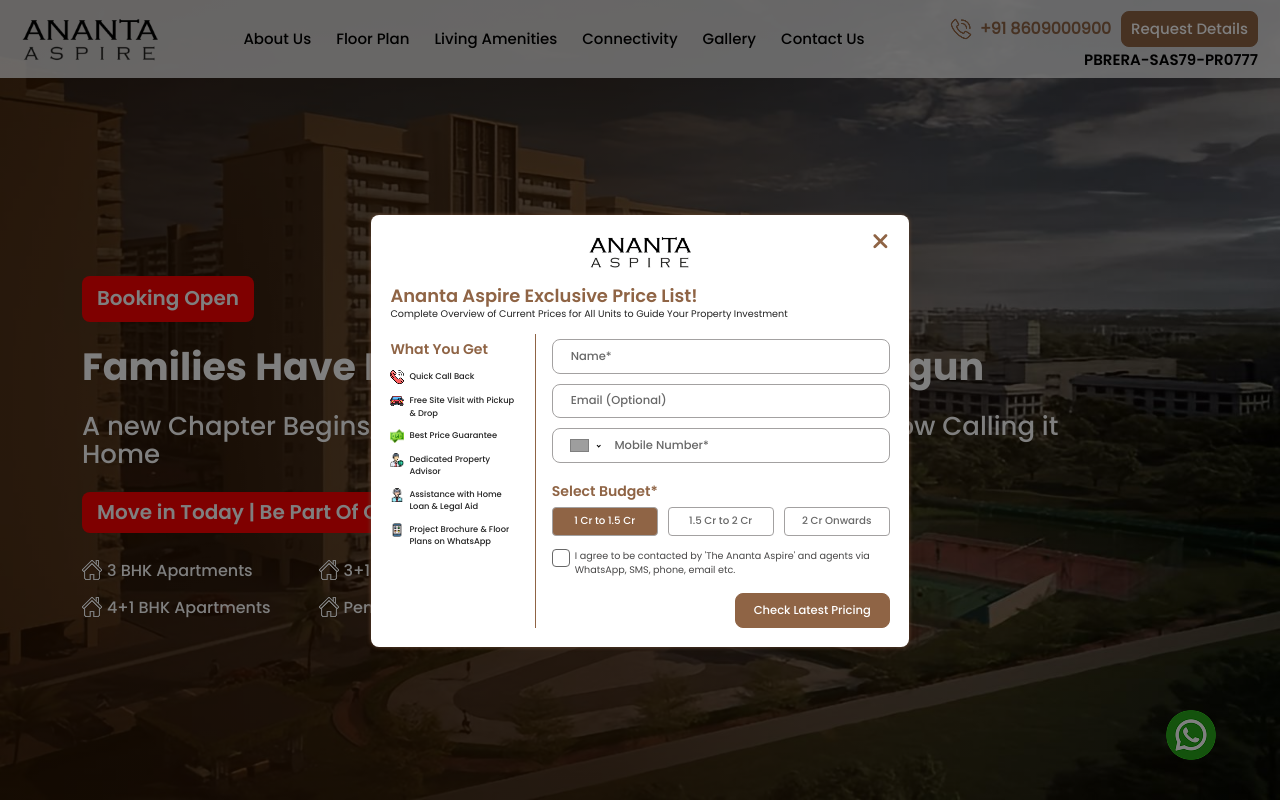
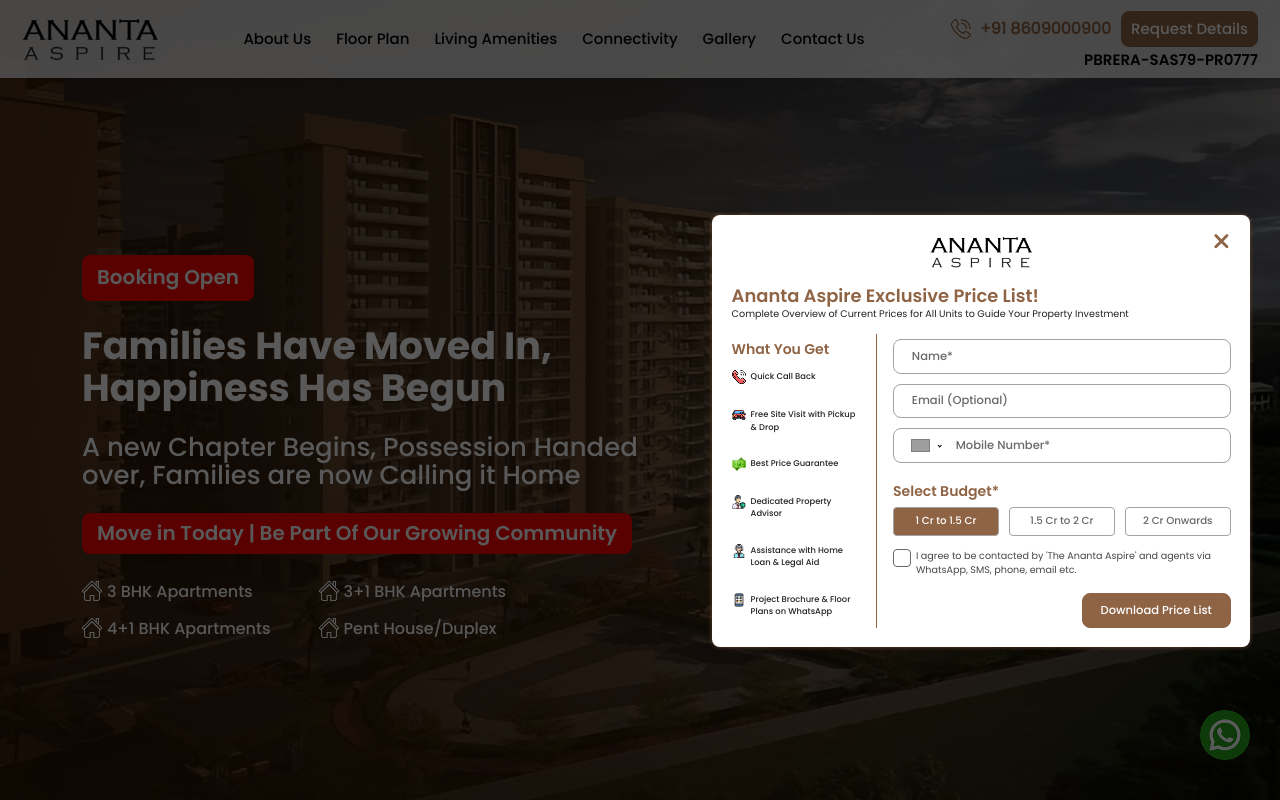
Before and after one commit to soniiosandweb/ananta-mix, a React (Create React App) app: page / in a window 1280 px wide. Shown: the top 800 px of the page. Built offline with nearby package versions, Linux system fonts and the light colour scheme; grey boxes are pictures that could not be loaded; a web font is replaced by a local one.

Commit message:
form changes

```diff
--- a/src/components/Home/banner/Banner.css
+++ b/src/components/Home/banner/Banner.css
@@ -72,7 +72,7 @@
     text-align: center;
 }
 .banner_slider_text_block {
-    max-width: 90%;
+    max-width: 50%;
     flex: 1;
 }
 .banner_slider_text_bg {
@@ -129,16 +129,16 @@
 }
 @media (min-width: 1500px) {
     .banner_slider_heading {
-        font-size: 45px;
+        font-size: 44px;
         line-height: 50px;
     }
     .banner_slider_subtext {
-        font-size: 30px;
-        line-height: 34px;
+        font-size: 28px;
+        line-height: 32px;
     }
     .banner_slider_red_text {
-        font-size: 25px;
-        line-height: 28px;
+        font-size: 23px;
+        line-height: 27px;
     }
     .banner_slider_lists_item  {
         font-size: 18px;
@@ -147,7 +147,7 @@
         max-width: 500px;
     }
     .banner_slider_text_block {
-        max-width: 80%;
+        max-width: 52%;
     }
 }
 @media (max-width: 1499px) {
@@ -155,7 +155,12 @@
         width: 90%;
     }
 }
-@media (max-width: 991px) {
+@media (max-width: 1320px) {
+    .banner_slider_text_block {
+        max-width: 55%;
+    }
+}
+@media (max-width: 1199px) {
     .banner_slider_heading {
         font-size: 30px;
         line-height: 34px;
@@ -172,6 +177,17 @@
         font-size: 16px;
         line-height: 27px;
         padding: 6px 10px;
+    }
+    .banner_slider_text_block {
+        max-width: 50%;
+    }
+}
+@media (max-width: 991px) {
+    .banner_slider_text_block {
+        max-width: 70%;
+    }
+    .banner_slider_item .banner_sliders_flex {
+        width: 90%;
     }
     .banner_slider_item .banner_small_image {
         flex: 0 0 350px;
--- a/src/components/Layout/PriceDetailsForm/PriceDetailsForm.jsx
+++ b/src/components/Layout/PriceDetailsForm/PriceDetailsForm.jsx
@@ -41,7 +41,7 @@
                 <p className="price_list_heading">Ananta Aspire Exclusive Price List!</p>
                 <p className="price_list_subtext">Complete Overview of Current Prices for All Units to Guide Your Property Investment</p>
                 <div className="price_list_form_col">
-                    <EnquireForm  formId={"price"} title="Ananta Aspire Price List" button="Check Latest Pricing" />
+                    <EnquireForm  formId={"price"} title="Ananta Aspire Price List" button="Download Price List" />
                 </div>
             </div>
         </Dialog>
--- a/src/components/Layout/header/Header.css
+++ b/src/components/Layout/header/Header.css
@@ -715,7 +715,7 @@
 } */
 /* Header fixed btns */
 .fixed_btns_header {
-    right: 5%;
+    right: 67px;
     left: auto;
     position: fixed;
     bottom: 5%;
@@ -727,6 +727,11 @@
     height: 50px;
     object-fit: contain;
     cursor: pointer;
+}
+@media (max-width: 1320px) {
+    .fixed_btns_header {
+        right: 30px;
+    }
 }
 @media (max-width: 991px) {
     .fixed_btns_header .header_btns_float {
@@ -753,6 +758,9 @@
 }
 
 /* popup */
+.MuiBackdrop-root.MuiModal-backdrop {
+    background-color: rgba(0, 0, 0, 0.65);
+}
 .success-wrapper .success_msg {
     color: var(--color-gray);
         margin-bottom: 1rem;
@@ -762,6 +770,7 @@
 }
 .price_list_popup_dialog .MuiDialog-container {
     width: 100%;
+    justify-content: end;
 }
 .form_popup .MuiDialog-container .MuiPaper-root {
     margin: 92px 30px 30px;
@@ -769,7 +778,7 @@
 }
 .price_list_popup_dialog .MuiDialog-container .MuiPaper-root {
     max-width: 42vw;
-    margin: 92px 30px 30px;
+    margin: 92px 67px 30px 30px;
     max-height: calc(100% - 100px);
     padding: 1.5vw;
 }
@@ -840,7 +849,7 @@
 .we_get_div_grid {
     display: grid;
     grid-template-columns: repeat(1, 1fr);
-    gap: 10px;
+    gap: 1.5rem;
     margin-top: 10px;
     align-items: start;
 }
@@ -899,6 +908,11 @@
         font-size: 1.75vw;
     }
 }
+@media (max-width: 1320px) {
+    .price_list_popup_dialog .MuiDialog-container .MuiPaper-root {
+        margin: 92px 30px 30px 30px;
+    }
+}
 @media (max-width: 1199px) {
     .price_list_heading_block .form_logo {
         width: 100px;
@@ -931,6 +945,9 @@
     .price_list_popup_dialog .enquire-form .checkbox_div,
     .price_list_popup_dialog .enquire-form .error {
         font-size: 0.8vw;
+    }
+    .we_get_div_grid {
+        gap: 1rem;
     }
     .price_list_popup_dialog .we_get_div_grid .we_get_div_item .we_get_text {
         font-size: 0.7vw;
@@ -988,6 +1005,7 @@
         left: 0;
         width: 100%;
     }
+
 }
 
 @media (max-width: 516px) {
```
